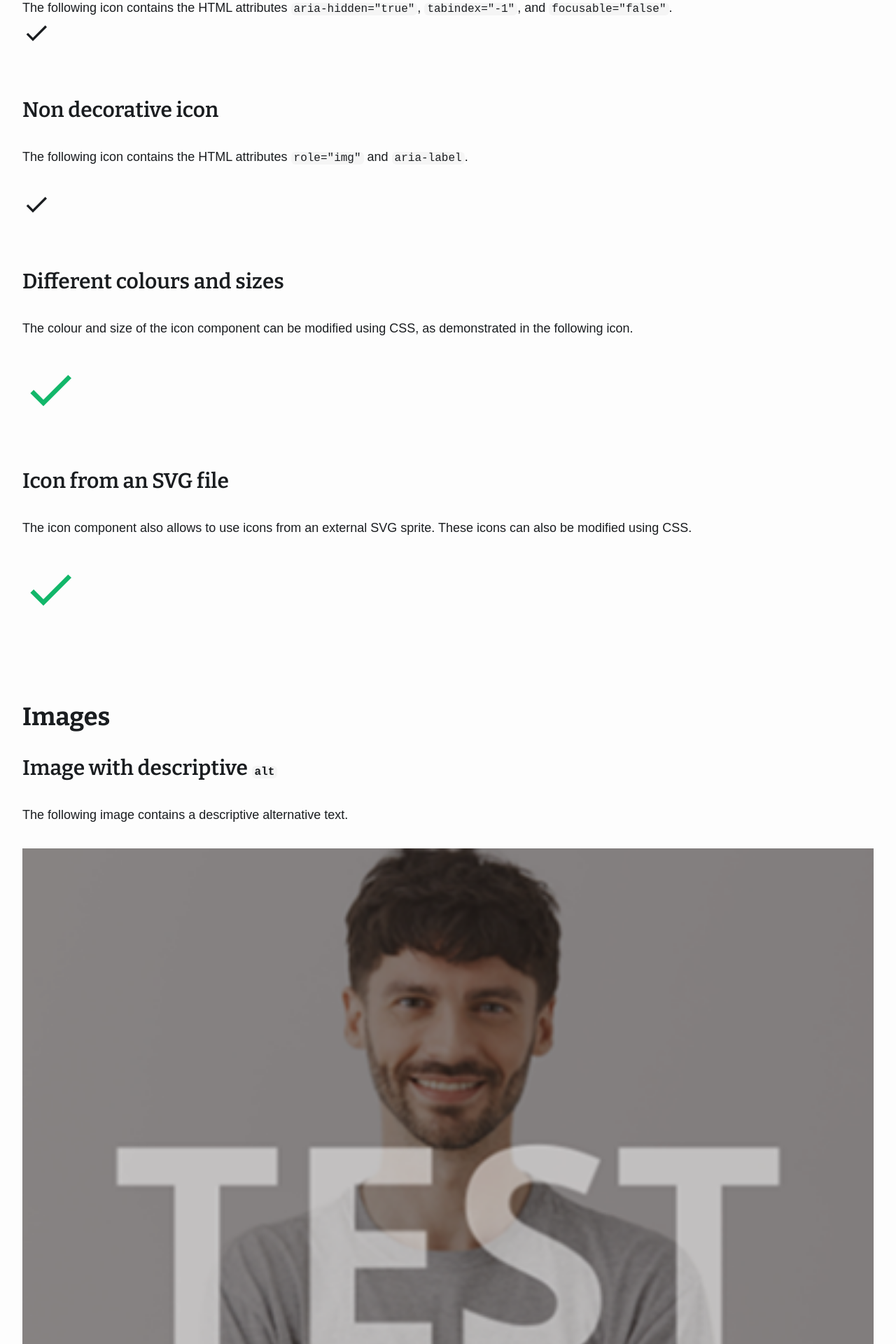
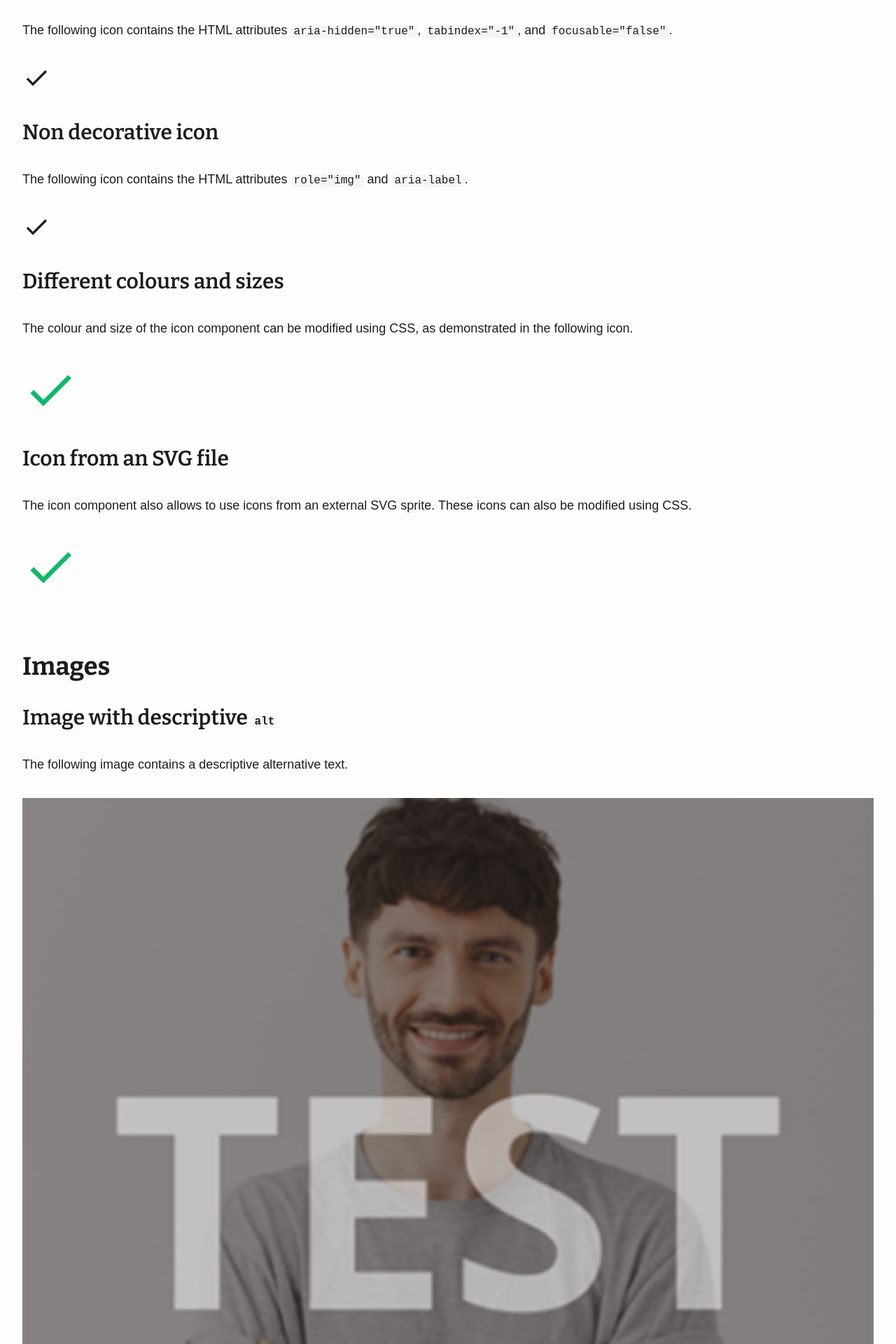
Before and after one commit to marboqmar/starter, a React (Vite) app: page /atoms in a window 1280 px wide. Shown: the part 840-2760 px from the top of the page at 70% size. Built offline with nearby package versions, Linux system fonts and the light colour scheme; a web font is replaced by a local one.

Commit message:
Modified atoms showcases classes

```diff
--- a/src/showcases/atoms/IconShowcase/IconShowcase.jsx
+++ b/src/showcases/atoms/IconShowcase/IconShowcase.jsx
@@ -7,7 +7,8 @@ export const IconShowcase = () => {
   return (
     <div className="icon-showcase stack gap-sm">
       <Heading>Icons</Heading>
-      <div className="margin-bottom-md">
+      <div className="stack gap-md">
+        <div className="icon-showcase__example stack gap-sm">
           <Heading level={3}>Decorative icon</Heading>
           <Paragraph>
             The following icon contains the HTML attributes <code>aria-hidden="true"</code>,{' '}
@@ -17,7 +18,7 @@ export const IconShowcase = () => {
             <path d="M9 16.17L4.83 12l-1.42 1.41L9 19 21 7l-1.41-1.41z" />
           </Icon>
         </div>
-      <div className="stack gap-sm margin-bottom-md">
+        <div className="icon-showcase__example stack gap-sm">
           <Heading level={3}>Non decorative icon</Heading>
           <Paragraph>
             The following icon contains the HTML attributes <code>role="img"</code> and{' '}
@@ -27,7 +28,7 @@ export const IconShowcase = () => {
             <path d="M9 16.17L4.83 12l-1.42 1.41L9 19 21 7l-1.41-1.41z" />
           </Icon>
         </div>
-      <div className="stack gap-sm margin-bottom-md">
+        <div className="icon-showcase__example stack gap-sm">
           <Heading level={3}>Different colours and sizes</Heading>
           <Paragraph>
             The colour and size of the icon component can be modified using CSS, as demonstrated in
@@ -37,7 +38,7 @@ export const IconShowcase = () => {
             <path d="M9 16.17L4.83 12l-1.42 1.41L9 19 21 7l-1.41-1.41z" />
           </Icon>
         </div>
-      <div className="stack gap-sm margin-bottom-md">
+        <div className="icon-showcase__example stack gap-sm">
           <Heading level={3}>Icon from an SVG file</Heading>
           <Paragraph>
             The icon component also allows to use icons from an external SVG sprite. These icons can
@@ -46,5 +47,6 @@ export const IconShowcase = () => {
           <Icon className="icon-showcase--large-coloured" name="checkmark"></Icon>
         </div>
       </div>
+    </div>
   );
 };
--- a/src/showcases/atoms/ImageShowcase/ImageShowcase.jsx
+++ b/src/showcases/atoms/ImageShowcase/ImageShowcase.jsx
@@ -7,7 +7,8 @@ export const ImageShowcase = () => {
   return (
     <div className="image-showcase stack gap-sm">
       <Heading>Images</Heading>
-      <div className="stack gap-sm">
+      <div className="stack gap-md">
+        <div className="image-showcase__example stack gap-sm">
           <Heading level={3}>
             Image with descriptive <code>alt</code>
           </Heading>
@@ -20,7 +21,7 @@ export const ImageShowcase = () => {
             }
           />
         </div>
-      <div className="stack gap-sm">
+        <div className="image-showcase__example stack gap-sm">
           <Heading level={3}>
             Image with an empty <code>alt</code>
           </Heading>
@@ -30,7 +31,7 @@ export const ImageShowcase = () => {
           </Paragraph>
           <Image src="/assets/images/test-image-sm.png" />
         </div>
-      <div className="stack gap-sm">
+        <div className="image-showcase__example stack gap-sm">
           <Heading level={3}>Image with eager loading</Heading>
           <Paragraph>
             When an image is set to be eager loaded, <code>decoding="sync"</code> and{' '}
@@ -38,7 +39,7 @@ export const ImageShowcase = () => {
           </Paragraph>
           <Image src="/assets/images/test-image-sm.png" loading="eager" />
         </div>
-      <div className="stack gap-sm">
+        <div className="image-showcase__example stack gap-sm">
           <Heading level={3}>Responsive images</Heading>
           <Paragraph>
             This component supports responsive image delivery through the attributes{' '}
@@ -57,5 +58,6 @@ export const ImageShowcase = () => {
           />
         </div>
       </div>
+    </div>
   );
 };
--- a/src/showcases/atoms/ListShowcase/ListShowcase.jsx
+++ b/src/showcases/atoms/ListShowcase/ListShowcase.jsx
@@ -26,18 +26,20 @@ export const ListShowcase = () => {
   return (
     <div className="list-showcase stack gap-sm">
       <Heading>Lists</Heading>
-      <div className="stack gap-sm">
+      <div className="stack gap-md">
+        <div className="list-showcase__example stack gap-sm">
           <Heading level={3}>Definition list</Heading>
           <DefinitionList items={descriptionItems} />
         </div>
-      <div className="stack gap-sm">
+        <div className="list-showcase__example stack gap-sm">
           <Heading level={3}>Ordered list</Heading>
           <List className="list-showcase__list-counter" ordered items={listItems} />
         </div>
-      <div className="stack gap-sm">
+        <div className="list-showcase__example stack gap-sm">
           <Heading level={3}>Unordered list</Heading>
           <List items={listItems} />
         </div>
       </div>
+    </div>
   );
 };
--- a/src/showcases/atoms/TextShowcase/TextShowcase.css
+++ b/src/showcases/atoms/TextShowcase/TextShowcase.css
@@ -1,4 +1,4 @@
-.text-showcase__example {
+.text-showcase__example-bg {
   padding: var(--spacing-md);
   border-radius: var(--radius-lg);
   background-color: var(--colour-gray-100);
@@ -8,7 +8,7 @@
   background-color: var(--colour-gray-500);
 }
 
-[data-theme="dark"] .text-showcase__example {
+[data-theme="dark"] .text-showcase__example-bg {
   background-color: var(--colour-gray-600);
 }
 
--- a/src/showcases/atoms/TextShowcase/TextShowcase.jsx
+++ b/src/showcases/atoms/TextShowcase/TextShowcase.jsx
@@ -7,8 +7,9 @@ export const TextShowcase = () => {
     <div className="text-showcase stack gap-sm">
       <Heading>Texts</Heading>
       <div className="stack gap-md">
+        <div className="text-showcase__example-group stack gap-md">
           <Heading level={3}>Headings</Heading>
-        <div className="text-showcase__example stack gap-sm">
+          <div className="text-showcase__example-bg stack gap-sm">
             <Heading level={1}>H1 - The quick brown fox jumps over the lazy dog</Heading>
             <Heading>H2 - The quick brown fox jumps over the lazy dog</Heading>
             <Heading level={3}>H3 - The quick brown fox jumps over the lazy dog</Heading>
@@ -16,8 +17,10 @@ export const TextShowcase = () => {
             <Heading level={5}>H5 - The quick brown fox jumps over the lazy dog</Heading>
             <Heading level={6}>H6 - The quick brown fox jumps over the lazy dog</Heading>
           </div>
+        </div>
+        <div className="text-showcase__example-group stack gap-md">
           <Heading level={3}>Paragraphs</Heading>
-        <div className="stack gap-sm">
+          <div className="text-showcase__example stack gap-sm">
             <Heading level={4}>Regular</Heading>
             <Paragraph>
               Lorem ipsum dolor sit amet, consectetur adipiscing elit. Aliquam varius sagittis
@@ -25,7 +28,7 @@ export const TextShowcase = () => {
               luctus erat, in aliquet ipsum pretium vel. Proin et risus libero.
             </Paragraph>
           </div>
-        <div className="stack gap-sm">
+          <div className="text-showcase__example stack gap-sm">
             <Heading level={4}>Large and bold</Heading>
             <Paragraph fontSize="large" fontWeight="bold">
               Lorem ipsum dolor sit amet, consectetur adipiscing elit. Aliquam varius sagittis
@@ -34,9 +37,9 @@ export const TextShowcase = () => {
             </Paragraph>
           </div>
 
-        <div className="stack gap-sm">
+          <div className="text-showcase__example stack gap-sm">
             <Heading level={4}>Inverted colour</Heading>
-          <div className="text-showcase__example text-showcase__example--inverted">
+            <div className="text-showcase__example-bg text-showcase__example--inverted">
               <Paragraph isInvertedColour>
                 Lorem ipsum dolor sit amet, consectetur adipiscing elit. Aliquam varius sagittis
                 fermentum. Mauris at augue diam. Ut vel rhoncus ante, ut egestas justo. Sed luctus
@@ -46,5 +49,6 @@ export const TextShowcase = () => {
           </div>
         </div>
       </div>
+    </div>
   );
 };
```
Lines whose indentation alone changed are shown as unchanged.
